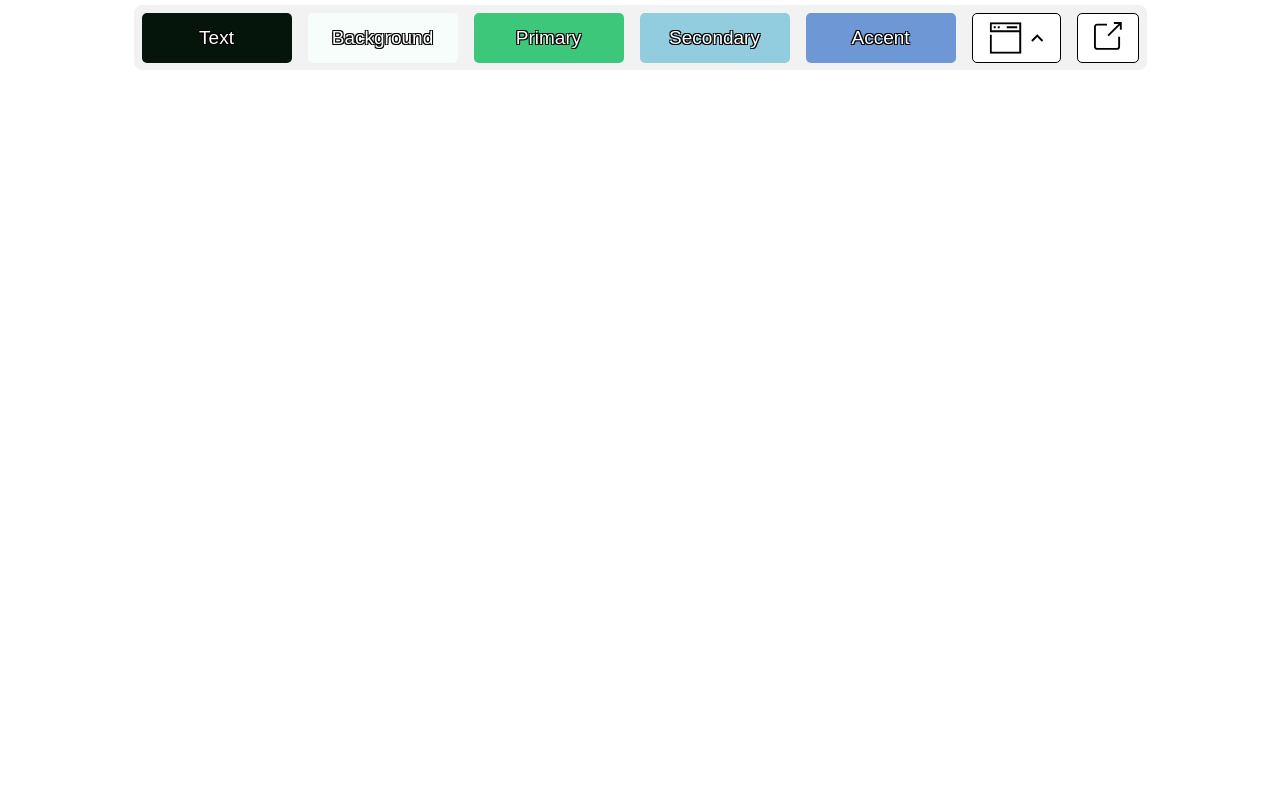
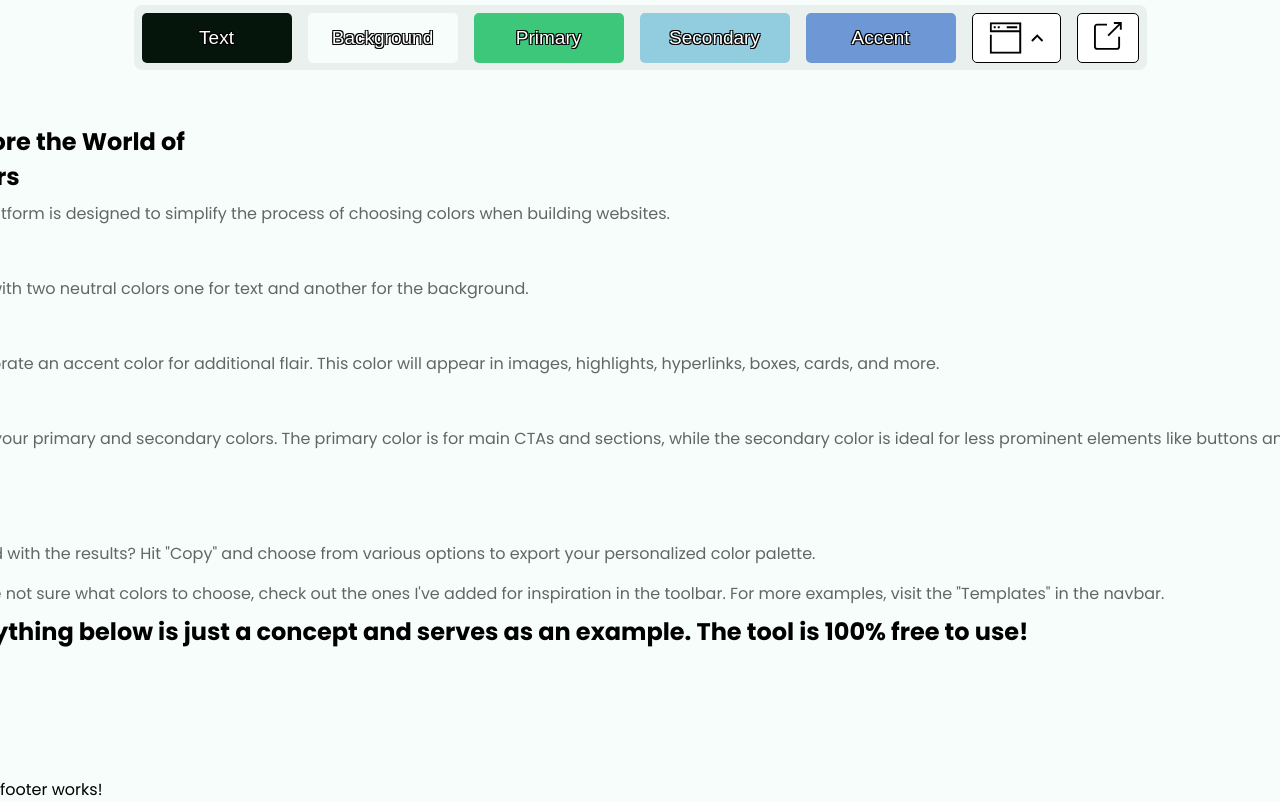
Before and after one commit to Lexsak/choose-color, an Angular app: page / in a window 1280 px wide. Shown: the part 720-1522 px from the top of the page. Before the commit the page ends 800 px from the top, so only its background shows below. Built offline with nearby package versions, Linux system fonts and the light colour scheme.

Commit message:
explore container html

```diff
--- a/src/app/app.component.css
+++ b/src/app/app.component.css
@@ -3,7 +3,7 @@
   flex-direction: column;
   align-items: center;
   justify-content: center;
-  margin: 56px 0px;
+  margin: 128px 0px;
 }
 
 .container {
--- a/src/app/pages/home/home.component.css
+++ b/src/app/pages/home/home.component.css
@@ -2,6 +2,8 @@
   display: flex;
   justify-content: space-between;
   width: 100%;
+  height: 50vh;
+  margin-bottom: 256px;
 }
 
 /* Text */
@@ -21,7 +23,6 @@ h1 {
 .border-text {
   color: transparent;
   -webkit-text-stroke: 1.5px black;
-  text-stroke: 1px black;
   font-weight: bold;
   font-style: italic;
 }
@@ -86,7 +87,7 @@ p {
 .second-line {
   display: flex;
   width: 100%;
-  height: 80%;
+  height: 70%;
   gap: 1rem;
 }
 .second-line1-blocks {
@@ -146,7 +147,7 @@ p {
 .third-line {
   display: flex;
   width: 100%;
-  height: 10%;
+  height: 20%;
 }
 
 #third-line1 {
--- a/src/app/pages/home/home.component.html
+++ b/src/app/pages/home/home.component.html
@@ -3,16 +3,11 @@
     <div class="hero-tile">
       <h1 [style.color]="getTextColor()">
         Design with
-        <span
-          [ngStyle]="
-            getGradient()
-          "
-          >Colors</span
-        >
+        <span [ngStyle]="getGradient()">Colors</span>
       </h1>
-      <h1 [style.color]="getTextColor()">Your <span [ngStyle]="
-            getTextStroke()
-          " class="border-text">Way</span></h1>
+      <h1 [style.color]="getTextColor()">
+        Your <span [ngStyle]="getTextStroke()" class="border-text">Way</span>
+      </h1>
     </div>
     <p [style.color]="getTextColor()">
       Choosing colors for your website has never been this exciting! Take
@@ -38,12 +33,21 @@
         <div id="second-line1-blocks1"></div>
         <div id="second-line1-blocks2"></div>
       </div>
-      <div class="second-line2" [style.background-color]="getPrimaryColor()"></div>
+      <div
+        class="second-line2"
+        [style.background-color]="getPrimaryColor()"
+      ></div>
       <div class="second-line3-blocks">
         <div id="second-line3-blocks1"></div>
-        <div id="second-line3-blocks2" [style.background-color]="getSecondaryColor()"></div>
+        <div
+          id="second-line3-blocks2"
+          [style.background-color]="getSecondaryColor()"
+        ></div>
         <div id="second-line3-blocks3"></div>
-        <div id="second-line3-blocks4" [style.background-color]="getSecondaryColor()"></div>
+        <div
+          id="second-line3-blocks4"
+          [style.background-color]="getSecondaryColor()"
+        ></div>
       </div>
     </div>
 
@@ -55,3 +59,67 @@
     </div>
   </div>
 </div>
+
+<!-- How Does It Works -->
+
+<div class="explore-container">
+  <div class="explore-steps">
+    <!-- Explore Text -->
+    <div class="explore-text">
+      <h2>
+        Explore the World of <br />
+        Colors
+      </h2>
+      <p>
+        This platform is designed to simplify the process of choosing colors
+        when building websites.
+      </p>
+    </div>
+
+    <!-- Explore 1-3 steps -->
+    <div class="steps">
+      <div class="step">
+        <h2>1</h2>
+        <p>
+          Begin with two neutral colors one for text and another for the
+          background.
+        </p>
+      </div>
+      <div class="step">
+        <h2>3</h2>
+        <p>
+          Incorporate an accent color for additional flair. This color will
+          appear in images, highlights, hyperlinks, boxes, cards, and more.
+        </p>
+      </div>
+    </div>
+    <!-- Explore 2-4 steps -->
+    <div class="steps">
+      <div class="step">
+        <h2>2</h2>
+        <p>
+          Select your primary and secondary colors. The primary color is for
+          main CTAs and sections, while the secondary color is ideal for less
+          prominent elements like buttons and info cards.
+        </p>
+      </div>
+      <div class="step">
+        <h2>4</h2>
+        <p>
+          Pleased with the results? Hit "Copy" and choose from various options
+          to export your personalized color palette.
+        </p>
+      </div>
+    </div>
+  </div>
+  <p>
+    If you're not sure what colors to choose, check out the ones I've added for
+    inspiration in the toolbar. For more examples, visit the "Templates" in the
+    navbar.
+  </p>
+</div>
+
+<h2 class="info-text">
+  Everything below is just a concept and serves as an example. The tool is 100%
+  free to use!
+</h2>
```
